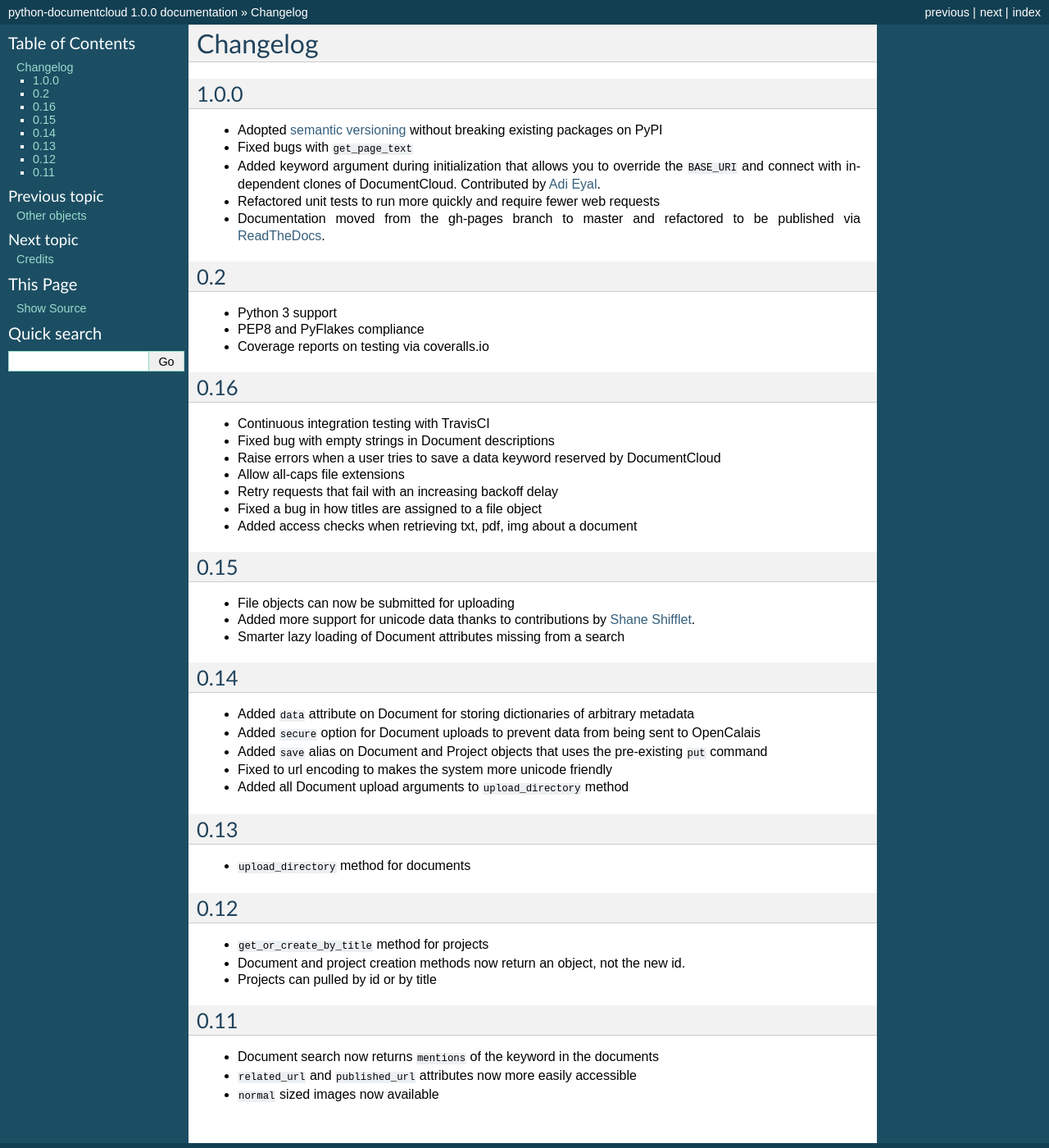
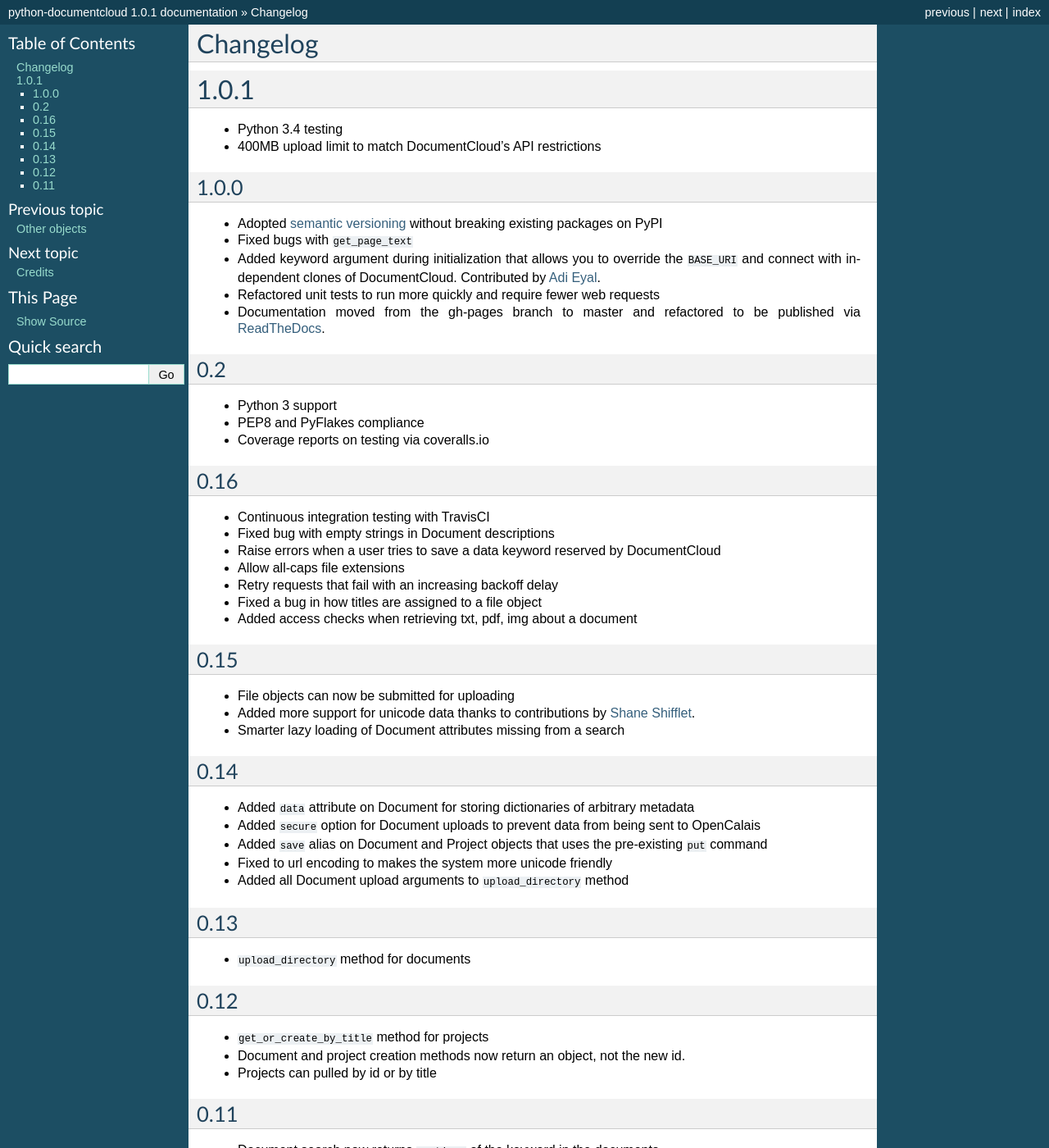
Before and after one commit to datadesk/python-documentcloud, a Sphinx documentation site: the page built from docs/changelog.rst, in a window 1280 px wide and 1400 px high. Shown: the whole window at 82% size. Built offline with Sphinx 7.4.7, drawn with Linux system fonts in a browser that asks for light colours; some of the changed text lies outside the part shown.

Commit message:
Python 3 fix for #99 and documentation

```diff
--- a/docs/changelog.rst
+++ b/docs/changelog.rst
@@ -1,5 +1,11 @@
 Changelog
 ---------
+
+1.0.1
+-----
+
+* Python 3.4 testing
+* 400MB upload limit to match DocumentCloud's API restrictions
 
 1.0.0
 ~~~~~
--- a/docs/conf.py
+++ b/docs/conf.py
@@ -53,7 +53,7 @@ copyright = u'2014, Los Angeles Times Data Desk'
 # The short X.Y version.
 version = '1.0.0'
 # The full version, including alpha/beta/rc tags.
-release = '1.0.0'
+release = '1.0.1'
 
 # The language for content autogenerated by Sphinx. Refer to documentation
 # for a list of supported languages.
--- a/documentcloud/__init__.py
+++ b/documentcloud/__init__.py
@@ -264,7 +264,7 @@ class DocumentClient(BaseDocumentCloudClient):
             try:
                 size = os.fstat(pdf.fileno()).st_size
             except:
-                size = None
+                size = 0
             params = {'file': pdf}
         else:
             size = os.path.getsize(pdf)
```
